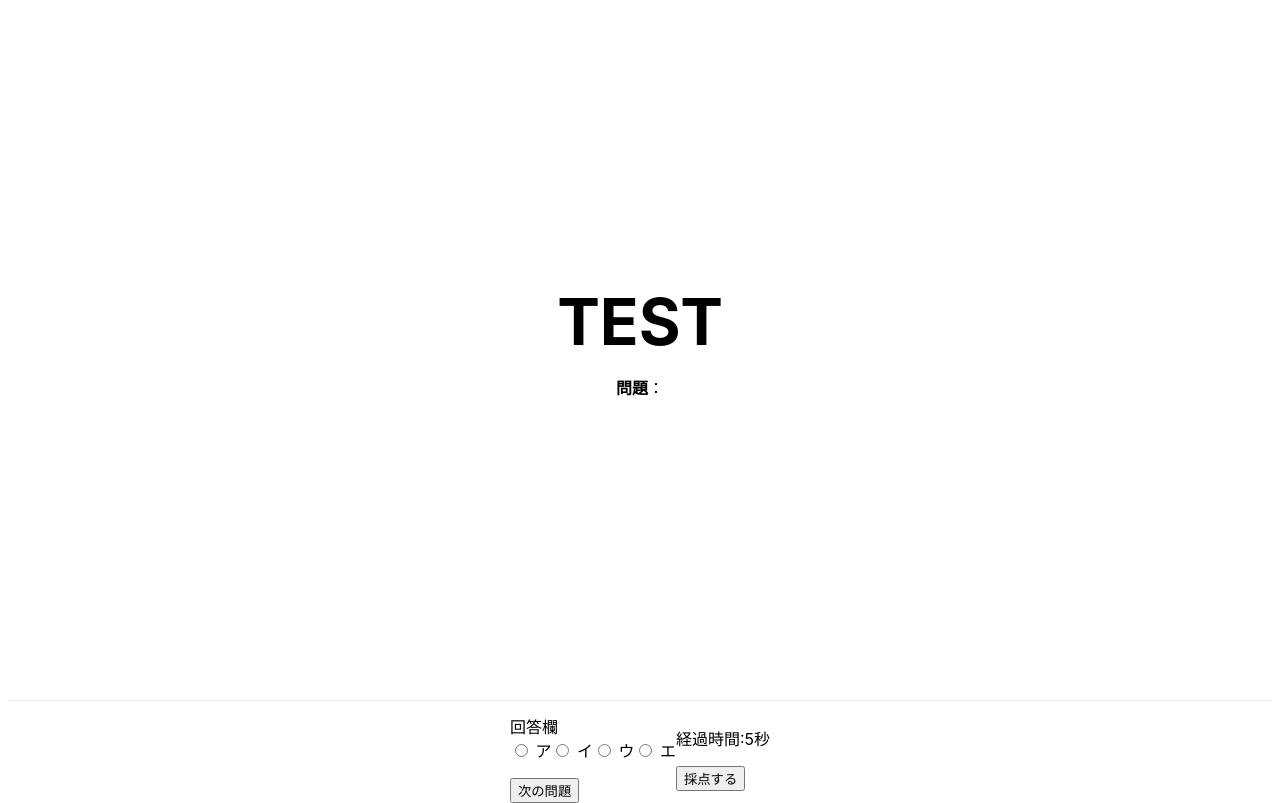
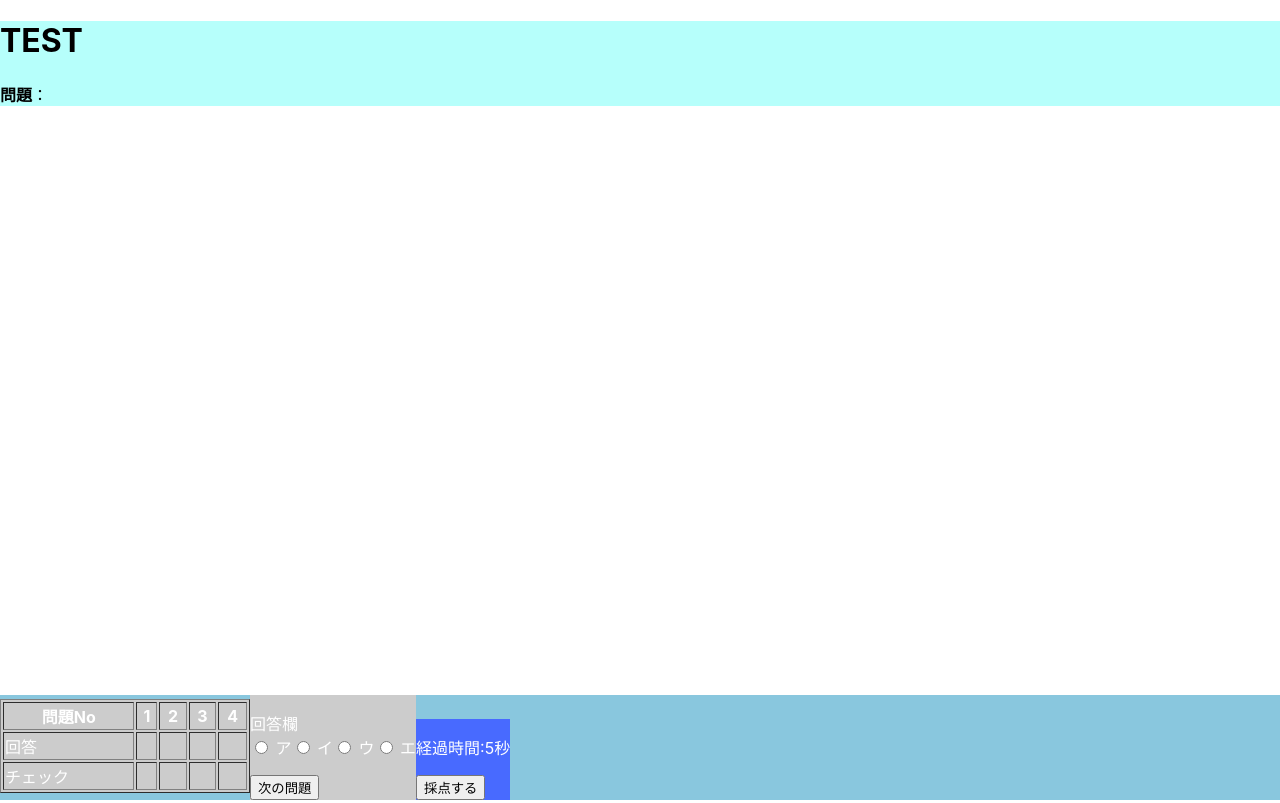
Before and after one commit to RyotaHirano0823/practice-exam, a Next.js app in the folder practice-exam/: page / in a window 1280 px wide. Built offline with nearby package versions, Linux system fonts and the light colour scheme; no server answers; the database is empty.

Commit message:
レイアウト調整

```diff
--- a/practice-exam/pages/index.js
+++ b/practice-exam/pages/index.js
@@ -43,38 +43,6 @@ export default function Home() {
   var cnt = 0;
   var minits = 0;
 
-  // function testevent (){
-
-  //     cnt++;
-
-  //     if(cnt == 60)
-  //     {
-  //         minits += 1;
-  //     }
-  //     if(cnt < 60)
-  //     {
-  //         if(minits == 0)
-  //         {
-  //           settimer(cnt + "秒");
-  //         }
-  //         else
-  //         {
-  //           settimer(minits + "分" + cnt + "秒");
-  //         }
-
-  //     }
-  //     else
-  //     {
-  //       cnt = 0;
-  //       settimer(minits + "分" + cnt + "秒");
-  //     }
-  //     console.log(timer2);
-  // }
-
-  // タイマー開始
-  //setInterval(event, 1000);
-  //console.log(timer2);
-
   return (
     <div className={styles.container}>
       <Head>
@@ -93,7 +61,32 @@ export default function Home() {
       </main>
 
       <footer className={styles.footer}>
-        <div id="answer">
+        <div className={styles.questiontable}>
+            <table border="1" width="250">
+                <tr>
+                <th>問題No</th>
+                <th>1</th>
+                <th>2</th>
+                <th>3</th>
+                <th>4</th>
+                </tr>
+                <tr>
+                <td>回答</td>
+                <td id="question1"></td>
+                <td id="question2"></td>
+                <td id="question3"></td>
+                <td id="question4"></td>
+                </tr>
+                <tr>
+                <td>チェック</td>
+                <td id="check1"></td>
+                <td id="check2"></td>
+                <td id="check3"></td>
+                <td id="check4"></td>
+              </tr>
+            </table>
+          </div>
+        <div className={styles.answer}>
           <p>回答欄<br/>
             <input type="radio" name="answerRadio" value="ア"/> ア
             <input type="radio" name="answerRadio" value="イ"/> イ
@@ -102,7 +95,7 @@ export default function Home() {
           </p>
           <input type="button" value="次の問題"/>
         </div>
-        <div id="time">
+        <div className={styles.time}>
           <p>経過時間:<label/>{timer}</p>
           <button>採点する</button>
         </div>
--- a/practice-exam/styles/Home.module.css
+++ b/practice-exam/styles/Home.module.css
@@ -1,121 +1,27 @@
-.container {
-  min-height: 100vh;
-  padding: 0 0.5rem;
-  display: flex;
-  flex-direction: column;
-  justify-content: center;
-  align-items: center;
-  height: 100vh;
+.main {
+  background: rgb(182, 255, 251);
 }
 
-.main {
-  padding: 5rem 0;
-  flex: 1;
-  display: flex;
-  flex-direction: column;
-  justify-content: center;
-  align-items: center;
+.footer{
+  width: 100%;
+  background-color: #89c7de;
+  color: #fff;
+
+  position: absolute;/*←絶対位置*/
+  bottom: 0; /*下に固定*/
 }
 
-.footer {
-  width: 100%;
-  height: 100px;
-  border-top: 1px solid #eaeaea;
-  display: flex;
-  justify-content: center;
-  align-items: center;
+.answer{
+  display: inline-block;      /* インラインブロック要素にする */
+  background-color:  #ccc;    /* 背景色指定 */
 }
 
-.footer a {
-  display: flex;
-  justify-content: center;
-  align-items: center;
-  flex-grow: 1;
+.questiontable{
+  display: inline-block;      /* インラインブロック要素にする */
+  background-color:  #ccc;    /* 背景色指定 */
 }
 
-.title a {
-  color: #0070f3;
-  text-decoration: none;
+.time{
+  display: inline-block;      /* インラインブロック要素にする */
+  background-color:  #486aff;    /* 背景色指定 */
 }
-
-.title a:hover,
-.title a:focus,
-.title a:active {
-  text-decoration: underline;
-}
-
-.title {
-  margin: 0;
-  line-height: 1.15;
-  font-size: 4rem;
-}
-
-.title,
-.description {
-  text-align: center;
-}
-
-.description {
-  line-height: 1.5;
-  font-size: 1.5rem;
-}
-
-.code {
-  background: #fafafa;
-  border-radius: 5px;
-  padding: 0.75rem;
-  font-size: 1.1rem;
-  font-family: Menlo, Monaco, Lucida Console, Liberation Mono, DejaVu Sans Mono,
-    Bitstream Vera Sans Mono, Courier New, monospace;
-}
-
-.grid {
-  display: flex;
-  align-items: center;
-  justify-content: center;
-  flex-wrap: wrap;
-  max-width: 800px;
-  margin-top: 3rem;
-}
-
-.card {
-  margin: 1rem;
-  padding: 1.5rem;
-  text-align: left;
-  color: inherit;
-  text-decoration: none;
-  border: 1px solid #eaeaea;
-  border-radius: 10px;
-  transition: color 0.15s ease, border-color 0.15s ease;
-  width: 45%;
-}
-
-.card:hover,
-.card:focus,
-.card:active {
-  color: #0070f3;
-  border-color: #0070f3;
-}
-
-.card h2 {
-  margin: 0 0 1rem 0;
-  font-size: 1.5rem;
-}
-
-.card p {
-  margin: 0;
-  font-size: 1.25rem;
-  line-height: 1.5;
-}
-
-.logo {
-  height: 1em;
-  margin-left: 0.5rem;
-}
-
-@media (max-width: 600px) {
-  .grid {
-    width: 100%;
-    flex-direction: column;
-  }
-}
```
